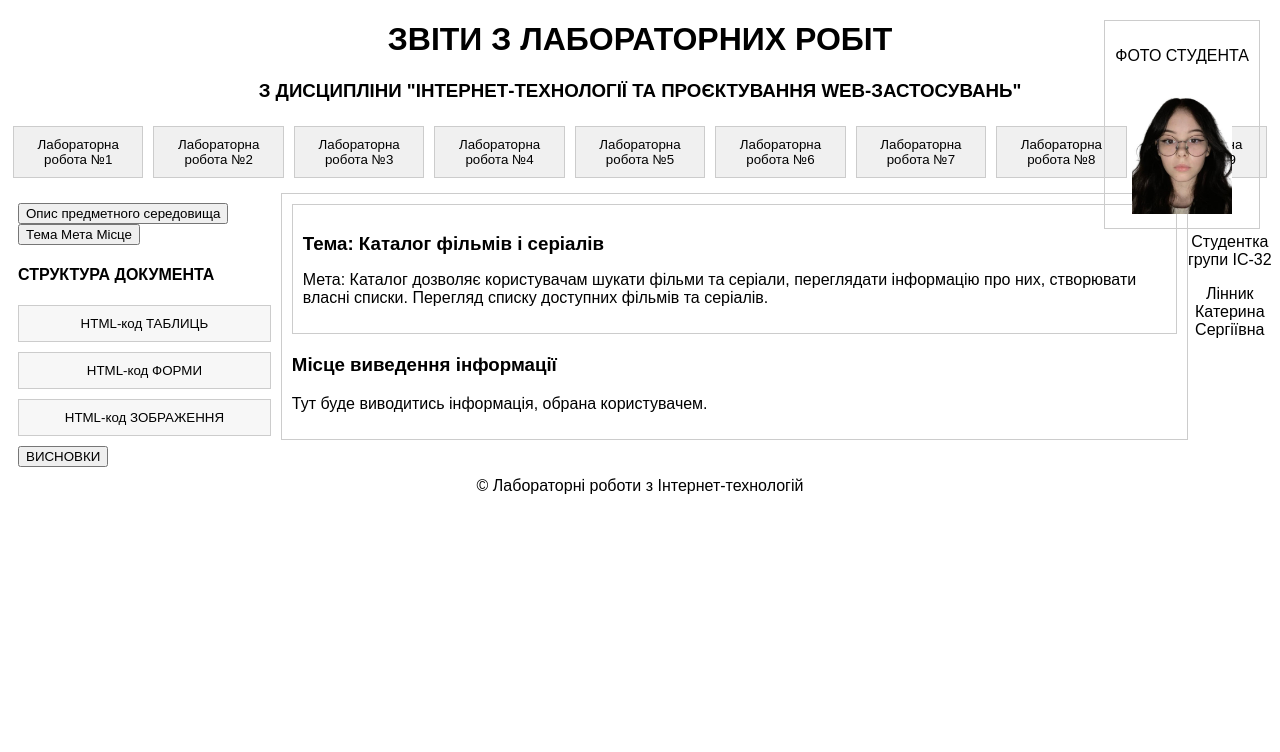
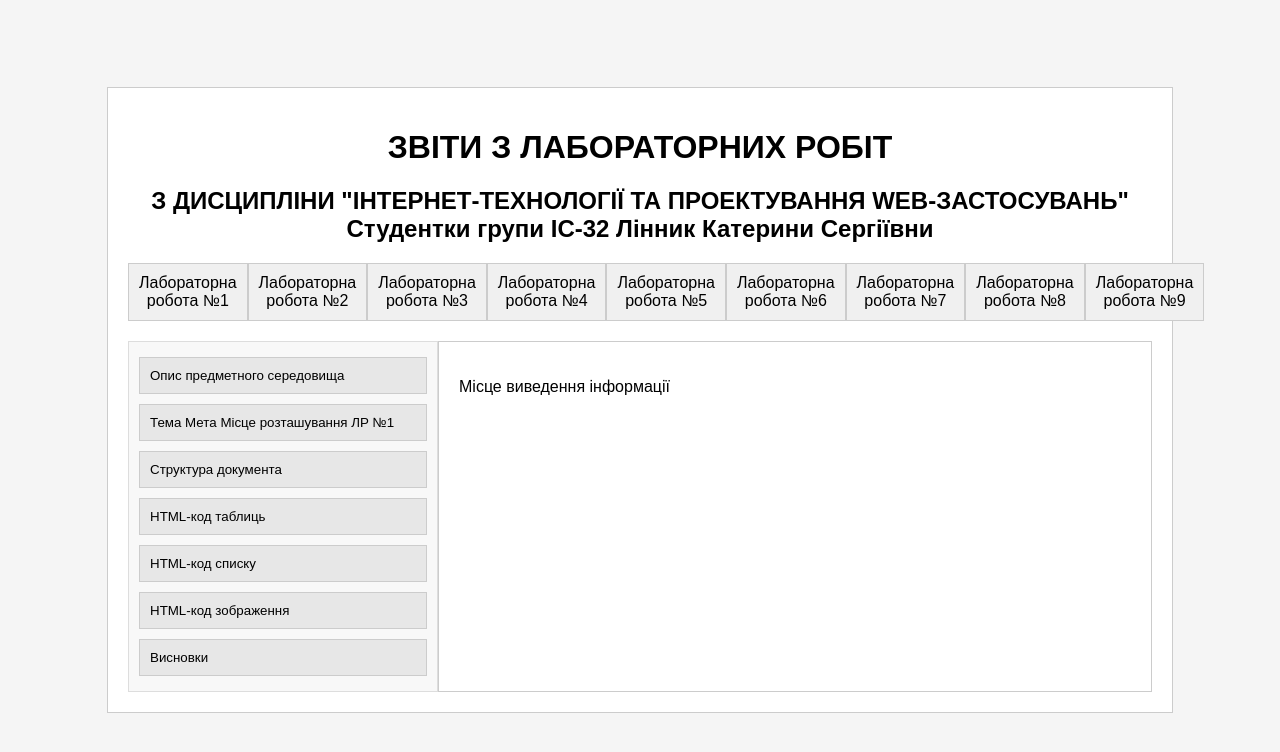
Before and after one commit to klynxlx/zvit-document, a plain HTML site: page index.html in a window 1280 px wide. Drawn offline with Linux system fonts and the light colour scheme.

Commit message:
update index.html

```diff
--- a/index.html
+++ b/index.html
@@ -3,80 +3,77 @@
 <head>
     <meta charset="UTF-8">
     <meta name="viewport" content="width=device-width, initial-scale=1.0">
-    <title>Звіти з Лабораторних Робіт</title>
+    <title>Звіти з лабораторних робіт</title>
     <style>
         body {
             font-family: Arial, sans-serif;
-        }
-        header {
-            text-align: center;
-            margin-top: 10px;
-        }
-        nav {
+            margin: 0;
+            padding: 0;
             display: flex;
             justify-content: center;
-            margin: 10px 0;
+            align-items: center;
+            min-height: 100vh;
+            background-color: #f5f5f5;
         }
-        nav button {
-            margin: 5px;
+        .container {
+            width: 80%;
+            background-color: white;
+            padding: 20px;
+            border: 1px solid #ccc;
+        }
+        h1, h2 {
+            text-align: center;
+        }
+        .nav-buttons {
+            display: flex;
+            justify-content: space-around;
+            margin-bottom: 20px;
+        }
+        .nav-buttons button {
             padding: 10px;
             background-color: #f0f0f0;
             border: 1px solid #ccc;
             cursor: pointer;
+            font-size: 16px;
         }
-        .sidebar {
-            width: 20%;
-            float: left;
+        .nav-buttons button:hover {
+            background-color: #ddd;
+        }
+        .content {
+            display: flex;
+        }
+        .menu {
+            width: 30%;
+            background-color: #f8f8f8;
+            border: 1px solid #ddd;
             padding: 10px;
         }
-        .content {
+        .menu button {
+            width: 100%;
+            padding: 10px;
+            margin: 5px 0;
+            background-color: #e7e7e7;
+            border: 1px solid #ccc;
+            cursor: pointer;
+            text-align: left;
+        }
+        .menu button:hover {
+            background-color: #ddd;
+        }
+        .output {
             width: 70%;
-            float: left;
-            padding: 10px;
+            padding: 20px;
             border: 1px solid #ccc;
-        }
-        .footer {
-            clear: both;
-            text-align: center;
-            margin-top: 20px;
-        }
-        .structure-section button {
-            display: block;
-            width: 100%;
-            margin-bottom: 10px;
-            padding: 10px;
-            background-color: #f7f7f7;
-            border: 1px solid #ccc;
-        }
-        .student-info {
-            text-align: center;
-            margin-top: 50px;
-        }
-        .photo-student {
-            position: absolute;
-            top: 20px;
-            right: 20px;
-            border: 1px solid #ccc;
-            padding: 10px;
-            text-align: center;
-        }
-        .theme-purpose {
-            padding: 10px;
-            border: 1px solid #ccc;
-            margin-bottom: 20px;
-        }
-        .theme-purpose h3 {
-            margin-bottom: 10px;
+            background-color: #fff;
         }
     </style>
 </head>
 <body>
-    <header>
+    <div class="container">
         <h1>ЗВІТИ З ЛАБОРАТОРНИХ РОБІТ</h1>
-        <h3>З ДИСЦИПЛІНИ "ІНТЕРНЕТ-ТЕХНОЛОГІЇ ТА ПРОЄКТУВАННЯ WEB-ЗАСТОСУВАНЬ"</h3>
-    </header>
+        <h2>З ДИСЦИПЛІНИ "ІНТЕРНЕТ-ТЕХНОЛОГІЇ ТА ПРОЕКТУВАННЯ WEB-ЗАСТОСУВАНЬ"<br>Студентки групи ІС-32 Лінник Катерини Сергіївни</h2>
 
-    <nav>
+        <div class="nav-buttons">
             <button>Лабораторна робота №1</button>
             <button>Лабораторна робота №2</button>
             <button>Лабораторна робота №3</button>
@@ -86,42 +83,22 @@
             <button>Лабораторна робота №7</button>
             <button>Лабораторна робота №8</button>
             <button>Лабораторна робота №9</button>
-    </nav>
-
-    <div class="sidebar">
-        <button>Опис предметного середовища</button>
-        <button>Тема Мета Місце</button>
-        <div class="structure-section">
-            <h4>СТРУКТУРА ДОКУМЕНТА</h4>
-            <button>HTML-код ТАБЛИЦЬ</button>
-            <button>HTML-код ФОРМИ</button>
-            <button>HTML-код ЗОБРАЖЕННЯ</button>
-        </div>
-        <button>ВИСНОВКИ</button>
         </div>
 
         <div class="content">
-        <div class="theme-purpose">
-            <h3>Тема: Каталог фільмів і серіалів</h3>
-            <p>Мета: Каталог дозволяє користувачам шукати фільми та серіали, переглядати інформацію про них, створювати власні списки. Перегляд списку доступних фільмів та серіалів.</p>
+            <div class="menu">
+                <button>Опис предметного середовища</button>
+                <button>Тема Мета Місце розташування ЛР №1</button>
+                <button>Структура документа</button>
+                <button>HTML-код таблиць</button>
+                <button>HTML-код списку</button>
+                <button>HTML-код зображення</button>
+                <button>Висновки</button>
             </div>
-
-        <h3>Місце виведення інформації</h3>
-        <p>Тут буде виводитись інформація, обрана користувачем.</p>
+            <div class="output">
+                <p>Місце виведення інформації</p>
             </div>
-
-    <div class="photo-student">
-        <p>ФОТО СТУДЕНТА</p>
-        <img src="./images/photo_2024-09-18_12-08-26.jpg" alt="Фото студента" width="100">
         </div>
-
-    <div class="student-info">
-        <p>Студентка групи ІС-32</p>
-        <p>Лінник Катерина Сергіївна</p>
     </div>
-
-    <footer class="footer">
-        <p>© Лабораторні роботи з Інтернет-технологій</p>
-    </footer>
 </body>
 </html>
```
Lines whose indentation alone changed are shown as unchanged.
